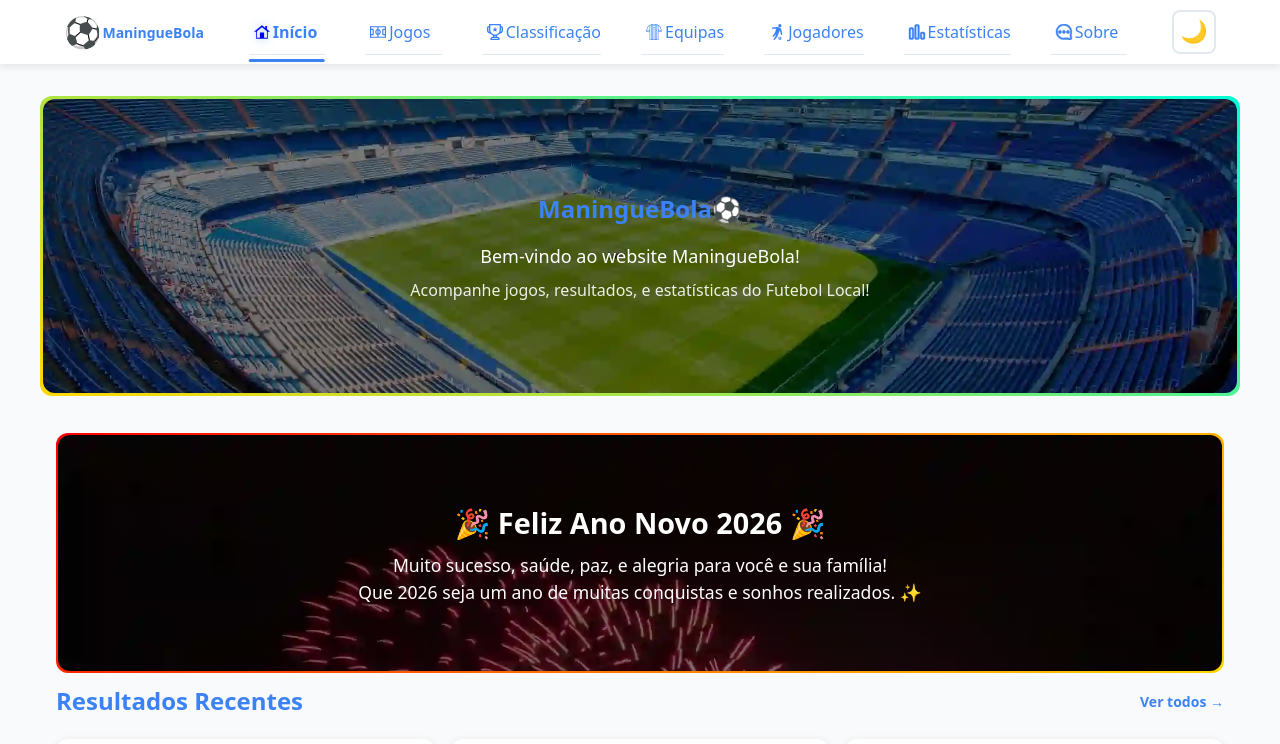
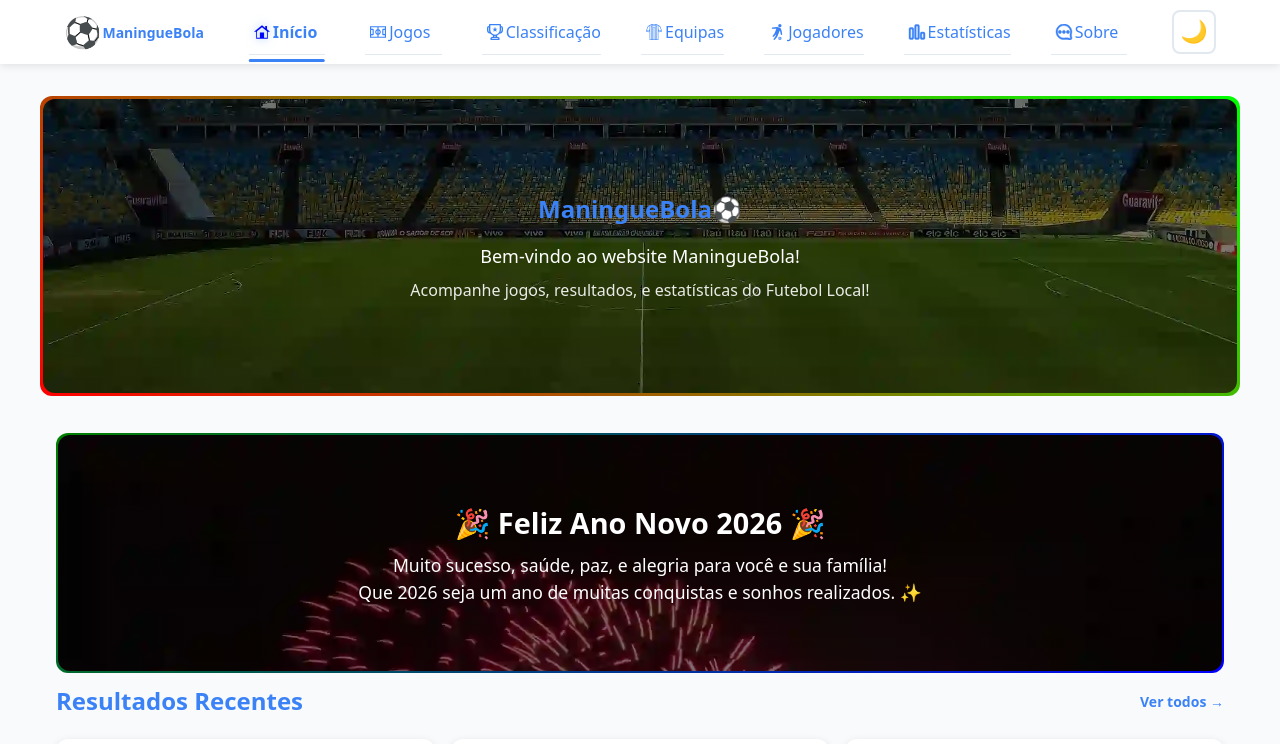
Before and after one commit to Raimundroid/maninguebola, a React (Vite) app: page / in a window 1280 px wide. Shown: the top 744 px of the page. Built offline with nearby package versions, Linux system fonts and the light colour scheme.

Commit message:
changed the main hero bg img, and added new border colors on both the 2 hero sections

```diff
--- a/index.html
+++ b/index.html
@@ -32,13 +32,13 @@
 
     <link
       rel="preload"
-      href="/images/hero/blue-stadium-0.webp"
+      href="/images/hero/blue&yellow-half-stadium-0.webp"
       as="image"
       fetchpriority="high"
     />
-    <!-- /* "/images/hero/blue-stadium-0.webp" */
-  /* "/images/hero/blue&yellow-half-stadium-0.webp"*/
-  /* "/images/hero/football-field-upperview-0.webp" */ -->
+    <!-- /* "blue-stadium-0.webp" */
+  /* "blue&yellow-half-stadium-0.webp"*/
+  /* "football-field-upperview-0.webp" */ -->
 
     <!-- Secondary Hero Image (Still critical, but slightly lower priority) -->
     <link />
--- a/src/components/Hero/Hero.css
+++ b/src/components/Hero/Hero.css
@@ -10,7 +10,7 @@
   /* --- Gradient Border Implementation --- */
   /* 1. Use background-clip to ensure the background only covers the border box (transparent inside) */
   /* Remove the 'Inner background color' line that filled the interior */
-  background: linear-gradient(30deg, gold 0%, rgb(0, 255, 213) 100%) border-box;
+  background: linear-gradient(35deg, red 0%, lime 100%) border-box;
 
   /* 2. Set the border-radius */
   border-radius: 12px;
@@ -43,11 +43,11 @@
 
   /* --- Background Image Properties (Best Definitions) --- */
   background-image: linear-gradient(rgba(0, 0, 0, 0.5), rgba(0, 0, 0, 0.5)),
-    url("/images/hero/blue-stadium-0.webp"); /* Adds dark overlay for readability */
-  /* "/images/hero/blue-stadium-0.webp" */
-  /* "/images/hero/blue&yellow-half-stadium-0.webp"*/
-  /* "/images/hero/football-field-upperview-0.webp" */
-  background-position: center;
+    url("/images/hero/blue&yellow-half-stadium-0.webp"); /* Adds dark overlay for readability */
+  /* "blue-stadium-0.webp" */
+  /* "blue&yellow-half-stadium-0.webp"*/
+  /* "football-field-upperview-0.webp" */
+  background-position: bottom;
   background-repeat: no-repeat;
   background-size: cover; /* ESSENTIAL: Ensures the image covers the entire area */
 
--- a/src/components/atoms/newYearBanner/NewYearBanner.css
+++ b/src/components/atoms/newYearBanner/NewYearBanner.css
@@ -63,7 +63,7 @@
   /* --- Gradient Border Implementation --- */
   /* 1. Use background-clip to ensure the background only covers the border box (transparent inside) */
   /* Remove the 'Inner background color' line that filled the interior */
-  background: linear-gradient(-45deg, gold 0, red 100%) border-box;
+  background: linear-gradient(-45deg, blue 0, green 100%) border-box;
 
   /* 2. Set the border-radius */
   border-radius: 12px;
```
